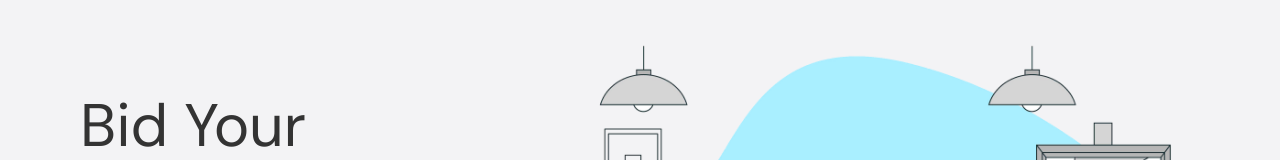
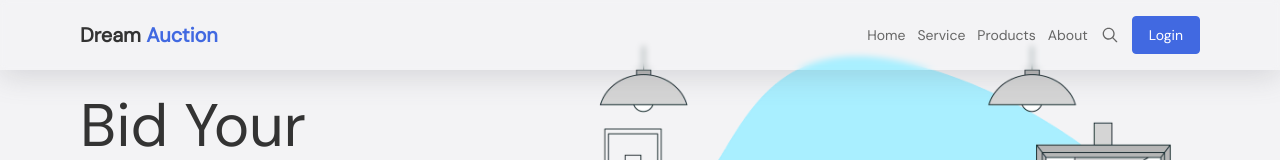
Before and after one commit to OSP-Foundation/Auction-Web, a Next.js app in the folder client/: page / in a window 1280 px wide. Shown: the top 160 px of the page. Built offline with nearby package versions, Linux system fonts and the light colour scheme.

Commit message:
navbar/header

```diff
--- a/client/src/app/globals.scss
+++ b/client/src/app/globals.scss
@@ -15,8 +15,14 @@ $secondary-black: #666;
   --primary-box-shadow: rgba(100, 100, 111, 0.2) 0px 7px 29px 0px;
 }
 
+* {
+  // for remove on click highlight color
+  -webkit-tap-highlight-color: transparent;
+}
+
 body {
   box-sizing: border-box;
+  position: relative;
 }
 
 h1,
@@ -30,6 +36,16 @@ p {
   word-wrap: break-word !important;
 }
 
+a {
+  text-decoration: none !important;
+}
+
+input,
+textarea,
+button {
+  outline: none !important;
+}
+
 @mixin LimitLine($lines: 2) {
   overflow: hidden;
   text-overflow: ellipsis;
--- /dev/null
+++ b/client/src/assets/svg/avatar.tsx
@@ -0,0 +1,34 @@
+import React, { FunctionComponent } from 'react'
+
+interface props {
+    width: string,
+    height: string,
+    className?: string,
+    classPath?: string
+}
+
+const Avatar: FunctionComponent<props> = ({ width, height, classPath, className }): JSX.Element => {
+    return (
+        <svg
+            width={width}
+            height={height}
+            className={className}
+            viewBox="0 0 24 24"
+            fill="none"
+            xmlns="http://www.w3.org/2000/svg"
+        >
+            <path
+                d="M5 19.1115C5 16.6984 6.69732 14.643 9.00404 14.2627L9.21182 14.2284C11.0589 13.9239 12.9411 13.9239 14.7882 14.2284L14.996 14.2627C17.3027 14.643 19 16.6984 19 19.1115C19 20.1545 18.1815 21 17.1719 21H6.82813C5.81848 21 5 20.1545 5 19.1115Z"
+                className={classPath}
+                strokeWidth={1.5}
+            />
+            <path
+                d="M16.0834 6.9375C16.0834 9.11212 14.2552 10.875 12 10.875C9.74486 10.875 7.91669 9.11212 7.91669 6.9375C7.91669 4.76288 9.74486 3 12 3C14.2552 3 16.0834 4.76288 16.0834 6.9375Z"
+                className={classPath}
+                strokeWidth={1.5}
+            />
+        </svg>
+    )
+}
+
+export default Avatar
--- a/client/src/assets/svg/index.ts
+++ b/client/src/assets/svg/index.ts
@@ -2,3 +2,5 @@ export { default as Fire } from './fire'
 export { default as More } from './more'
 export { default as Next } from './next'
 export { default as Prev } from './prev'
+export { default as MagnifyingGlass } from './magnifying-glass'
+export { default as Avatar } from './avatar'
--- /dev/null
+++ b/client/src/assets/svg/magnifying-glass.tsx
@@ -0,0 +1,27 @@
+import React, { FunctionComponent } from 'react'
+
+interface props {
+    width: string,
+    height: string,
+    className?: string
+}
+
+const MagnifyingGlass: FunctionComponent<props> = ({ width, height, className }): JSX.Element => {
+    return (
+        <svg
+            width={width}
+            height={height}
+            viewBox="0 0 15 15"
+            className={className}
+            xmlns="http://www.w3.org/2000/svg"
+        >
+            <path
+                fillRule="evenodd"
+                clipRule="evenodd"
+                d="M10 6.5C10 8.433 8.433 10 6.5 10C4.567 10 3 8.433 3 6.5C3 4.567 4.567 3 6.5 3C8.433 3 10 4.567 10 6.5ZM9.30884 10.0159C8.53901 10.6318 7.56251 11 6.5 11C4.01472 11 2 8.98528 2 6.5C2 4.01472 4.01472 2 6.5 2C8.98528 2 11 4.01472 11 6.5C11 7.56251 10.6318 8.53901 10.0159 9.30884L12.8536 12.1464C13.0488 12.3417 13.0488 12.6583 12.8536 12.8536C12.6583 13.0488 12.3417 13.0488 12.1464 12.8536L9.30884 10.0159Z"
+            />
+        </svg>
+    )
+}
+
+export default MagnifyingGlass
--- a/client/src/components/home/carousel.tsx
+++ b/client/src/components/home/carousel.tsx
@@ -19,7 +19,7 @@ const Carousel: FunctionComponent = (): JSX.Element => {
     }>({})
 
     return (
-        <section className='p-container md:p-container-md bg-white' id='carousel-home'>
+        <section className='p-container md:p-container-md py-[3rem] md:py-[5rem] bg-white' id='carousel-home'>
             <div className='flex flex-row gap-3 items-center'>
                 <h1 className='text-xl text-primary-black font-bold capitalize mr-auto'>
                     limited auction
@@ -67,7 +67,7 @@ const Carousel: FunctionComponent = (): JSX.Element => {
                 </button>
             </div>
 
-            <div className='relative'>
+            <div className='relative mt-5'>
                 <Swiper
                     modules={[Navigation]}
                     className='my-5'
--- a/client/src/components/home/style.scss
+++ b/client/src/components/home/style.scss
@@ -11,7 +11,7 @@
         @include LimitLine($lines: 1)
     }
 
-    @media screen and (max-width:767px) {
+    @media screen and (width <=767px) {
         background-image: none;
     }
 }
--- a/client/src/components/navbar/index.tsx
+++ b/client/src/components/navbar/index.tsx
@@ -1,10 +1,126 @@
-import React, { FunctionComponent } from 'react'
+"use client"
+
+import React, { FunctionComponent, useState } from 'react'
+import Link from 'next/link'
+import { Avatar, MagnifyingGlass } from '@/assets/svg'
+import './style.scss'
 
 const NavBar: FunctionComponent = (): JSX.Element => {
+    const [search, setSearch] = useState<boolean | string>(false);
+
     return (
-        <header>
+        <header
+            id='navBar'
+            className='p-container py-4 md:p-container-md md:py-4 shadow-primary-box-shadow flex flex-col gap-2 items-center'
+        >
+            <div className='flex flex-col md:flex-row gap-3 md:gap-5 items-center w-full'>
+                <div className="flex flex-row w-full md:w-auto items-center gap-2">
+                    <button
+                        className='group block md:hidden'
+                    >
+                        <Avatar
+                            width='20px'
+                            height='20px'
+                            className='pointer-events-none'
+                            classPath='stroke-secondary-black easy-in-out duration-500 group-hover:stroke-primary-blue'
+                        />
+                    </button>
 
-        </header>
+                    <h1 className='text-xl mx-auto md:mx-0 text-primary-black font-bold capitalize'>
+                        Dream <span className='text-primary-blue'>Auction</span>
+                    </h1>
+
+                    <button
+                        className='group block md:hidden'
+                        onClick={() => {
+                            setSearch((state) => !state ? true : false)
+                        }}
+                    >
+                        {
+                            search ? <span className='text-secondary-black text-md easy-in-out duration-500 group-hover:text-primary-blue'>
+                                &#10005;
+                            </span> : <MagnifyingGlass
+                                width='20px'
+                                height='20px'
+                                className='pointer-events-none fill-secondary-black easy-in-out duration-500 group-hover:fill-primary-blue'
+                            />
+                        }
+                    </button>
+                </div>
+                <div className='mx-auto md:mr-0 md:ml-auto flex flex-row items-center gap-3'>
+                    <Link
+                        className='capitalize text-sm text-secondary-black easy-in-out duration-500 hover:text-primary-blue'
+                        href={'#'}
+                    >
+                        home
+                    </Link>
+                    <Link
+                        className='capitalize text-sm text-secondary-black easy-in-out duration-500 hover:text-primary-blue'
+                        href={'#'}
+                    >
+                        Service
+                    </Link>
+                    <Link
+                        className='capitalize text-sm text-secondary-black easy-in-out duration-500 hover:text-primary-blue'
+                        href={'#'}
+                    >
+                        products
+                    </Link>
+                    <Link
+                        className='capitalize text-sm text-secondary-black easy-in-out duration-500 hover:text-primary-blue'
+                        href={'#'}
+                    >
+                        about
+                    </Link>
+
+                    <button
+                        className='hidden md:block group'
+                        onClick={() => {
+                            setSearch((state) => !state ? true : false)
+                        }}
+                    >
+                        {
+                            search ? <span className='text-secondary-black text-md easy-in-out duration-500 group-hover:text-primary-blue'>
+                                &#10005;
+                            </span> : <MagnifyingGlass
+                                width='20px'
+                                height='20px'
+                                className='pointer-events-none fill-secondary-black easy-in-out duration-500 group-hover:fill-primary-blue'
+                            />
+                        }
+                    </button>
+
+                    <button
+                        className='group login text-sm capitalize md:px-4 md:py-2 md:rounded'
+                    >
+                        login
+                    </button>
+                </div>
+            </div>
+
+            {
+                search && (
+                    <form className="search py-1 bg-white border border-primary-border rounded max-w-sm mx-auto flex flex-row items-center w-full justify-center">
+                        <input
+                            className='w-full h-full px-3 py-1 text-sm text-primary-black'
+                            type="text"
+                            placeholder='Search Service/Product'
+                            value={typeof search == 'string' ? search : ''}
+                            onChange={(e) => {
+                                setSearch(e?.target?.value ? e?.target?.value : true)
+                            }}
+                        />
+                        <button className='group h-full px-2'>
+                            <MagnifyingGlass
+                                width='20px'
+                                height='20px'
+                                className='pointer-events-none fill-primary-black group-hover:fill-primary-blue'
+                            />
+                        </button>
+                    </form>
+                )
+            }
+        </header >
     )
 }
 
--- /dev/null
+++ b/client/src/components/navbar/style.scss
@@ -0,0 +1,33 @@
+@import '../../app/globals.scss';
+
+header#navBar {
+    position: absolute;
+    width: 100%;
+    top: 0;
+    left: 0;
+    background: transparent;
+    backdrop-filter: blur(3px);
+
+    @media screen and (width <=767px) {
+        position: unset;
+        background: var(--primary-bg);
+    }
+
+    button.login {
+        margin-left: 0;
+        color: white;
+        border: 1px solid var(--primary-blue);
+        background: var(--primary-blue);
+        transition: all .5s ease-in-out;
+        -moz-transition: all .5s ease-in-out;
+
+        &:hover {
+            background: var(--secondary-blue);
+            border-color: var(--secondary-blue);
+        }
+
+        @media screen and (width <=767px) {
+            display: none;
+        }
+    }
+}
```
